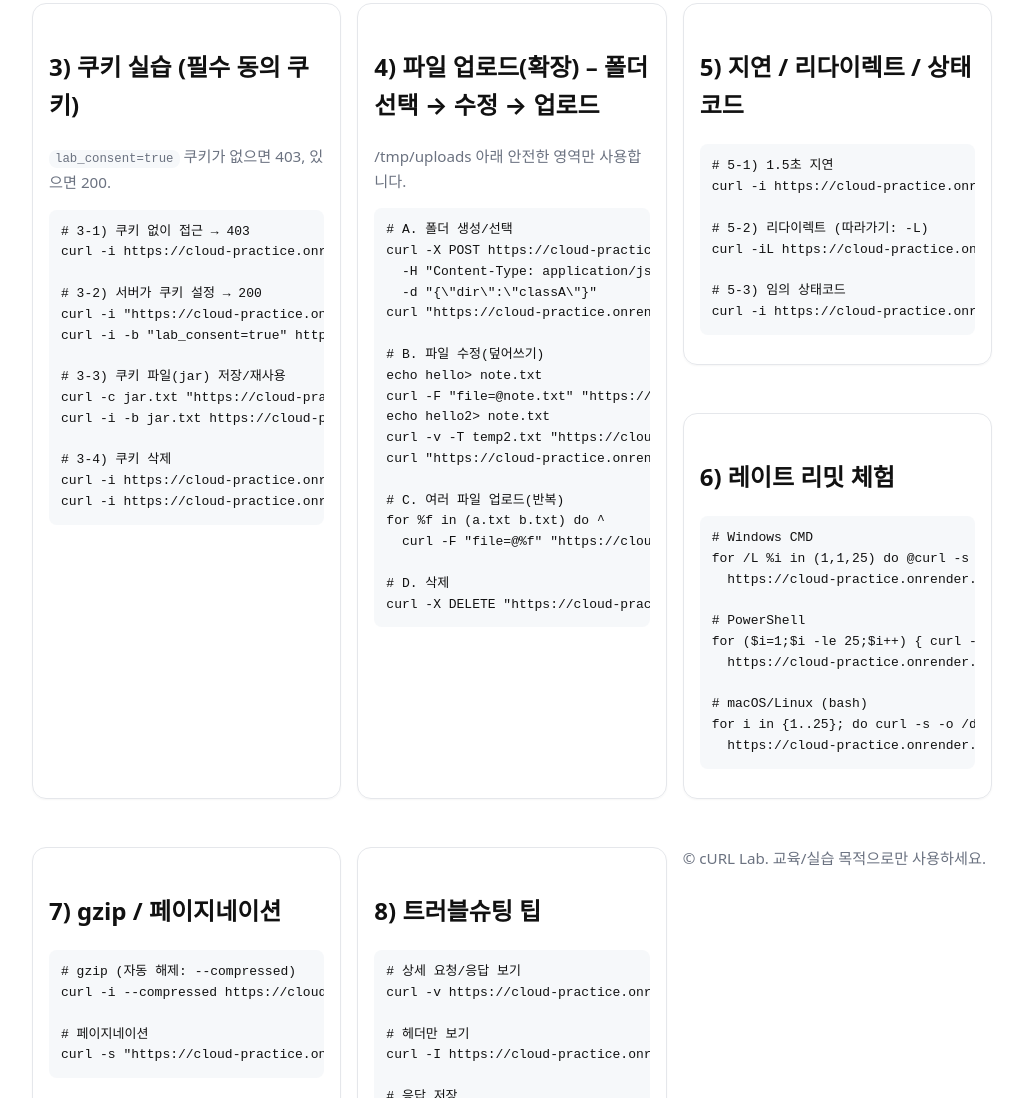
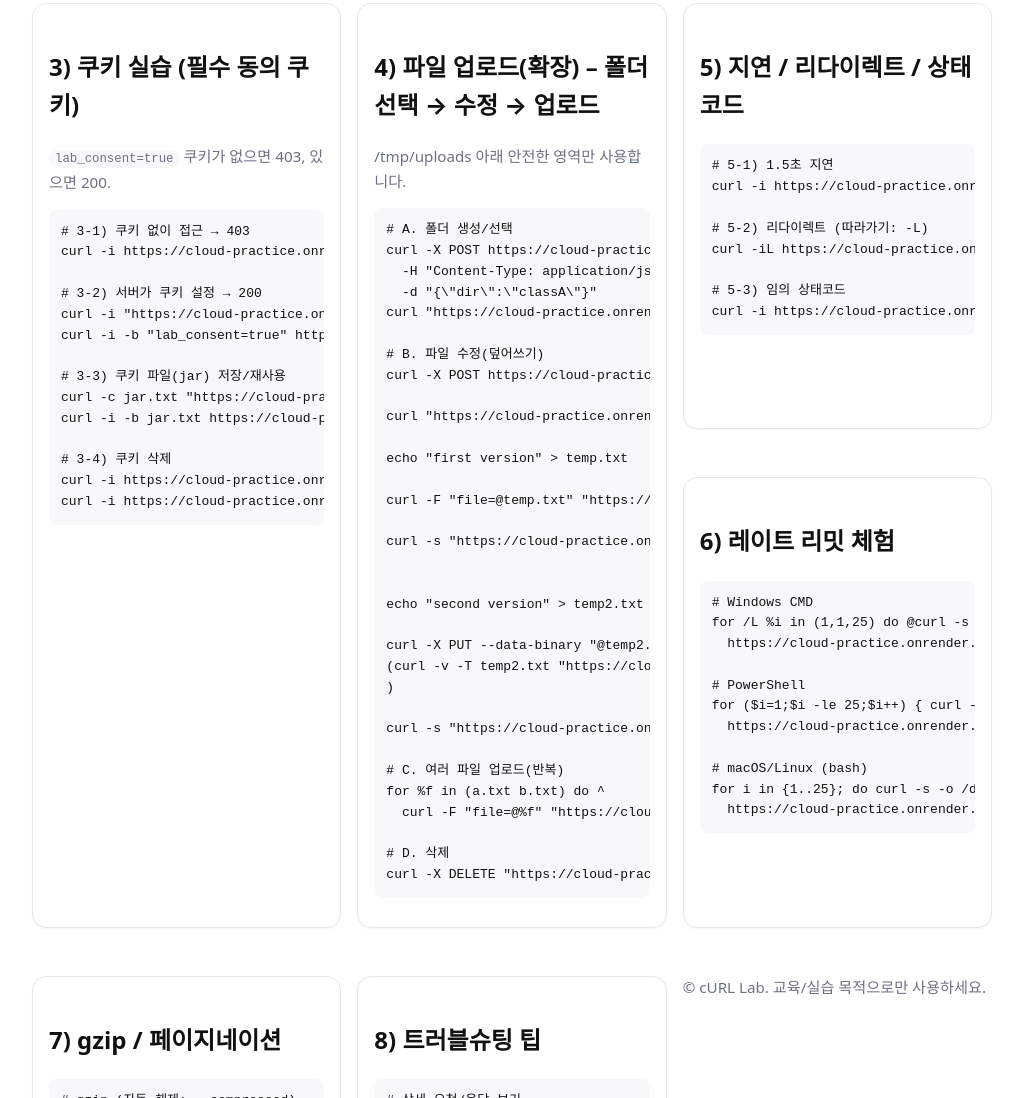
Before and after one commit to jieonk/cloud-practice, a website: page public/index.html in a window 1280 px wide. Shown: the part 1302-2400 px from the top of the page, without its empty margins (128-1151 px from the left). Drawn offline with Linux system fonts and the light colour scheme.

Commit message:
Update index.html

```diff
--- a/public/index.html
+++ b/public/index.html
@@ -104,11 +104,24 @@ curl -X POST https://cloud-practice.onrender.com/fs/mkdir ^
 curl "https://cloud-practice.onrender.com/fs/list?dir=classA"
 
 # B. 파일 수정(덮어쓰기)
-echo hello> note.txt
-curl -F "file=@note.txt" "https://cloud-practice.onrender.com/fs/upload?dir=classA"
-echo hello2> note.txt
-curl -v -T temp2.txt "https://cloud-practice.onrender.com/fs/file?path=classA/temp.txt"
-curl "https://cloud-practice.onrender.com/fs/file?path=classA/note.txt"
+curl -X POST https://cloud-practice.onrender.com/fs/mkdir -H "Content-Type: application/json" -d "{\"dir\":\"classA\"}"
+
+curl "https://cloud-practice.onrender.com/fs/list?dir=classA"
+
+echo "first version" > temp.txt
+
+curl -F "file=@temp.txt" "https://cloud-practice.onrender.com/fs/upload?dir=classA"
+
+curl -s "https://cloud-practice.onrender.com/fs/file?path=classA/temp.txt"
+
+
+echo "second version" > temp2.txt
+
+curl -X PUT --data-binary "@temp2.txt" "https://cloud-practice.onrender.com/fs/file?path=classA/temp.txt"
+(curl -v -T temp2.txt "https://cloud-practice.onrender.com/fs/file?path=classA/temp.txt"
+)
+
+curl -s "https://cloud-practice.onrender.com/fs/file?path=classA/temp.txt"
 
 # C. 여러 파일 업로드(반복)
 for %f in (a.txt b.txt) do ^
```
